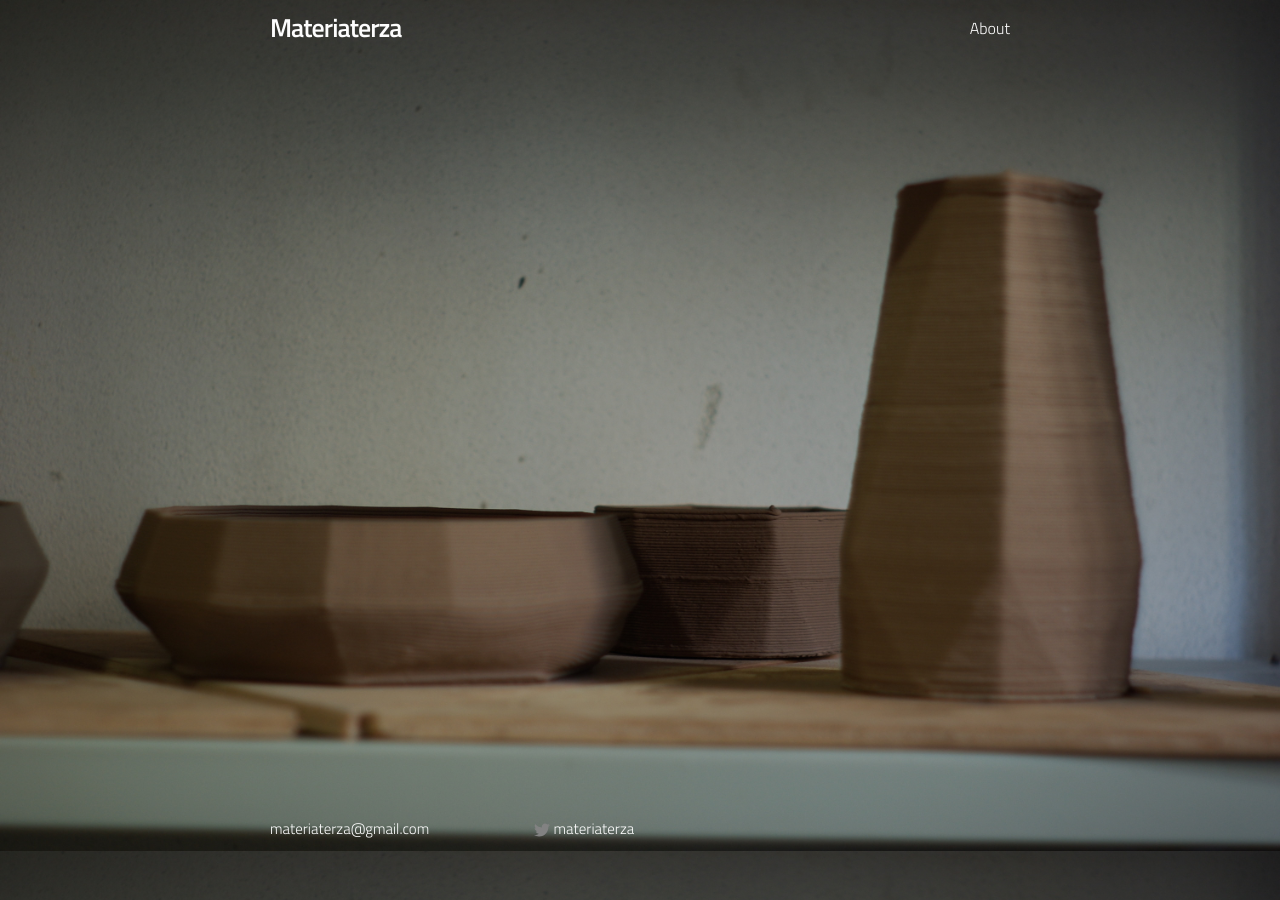
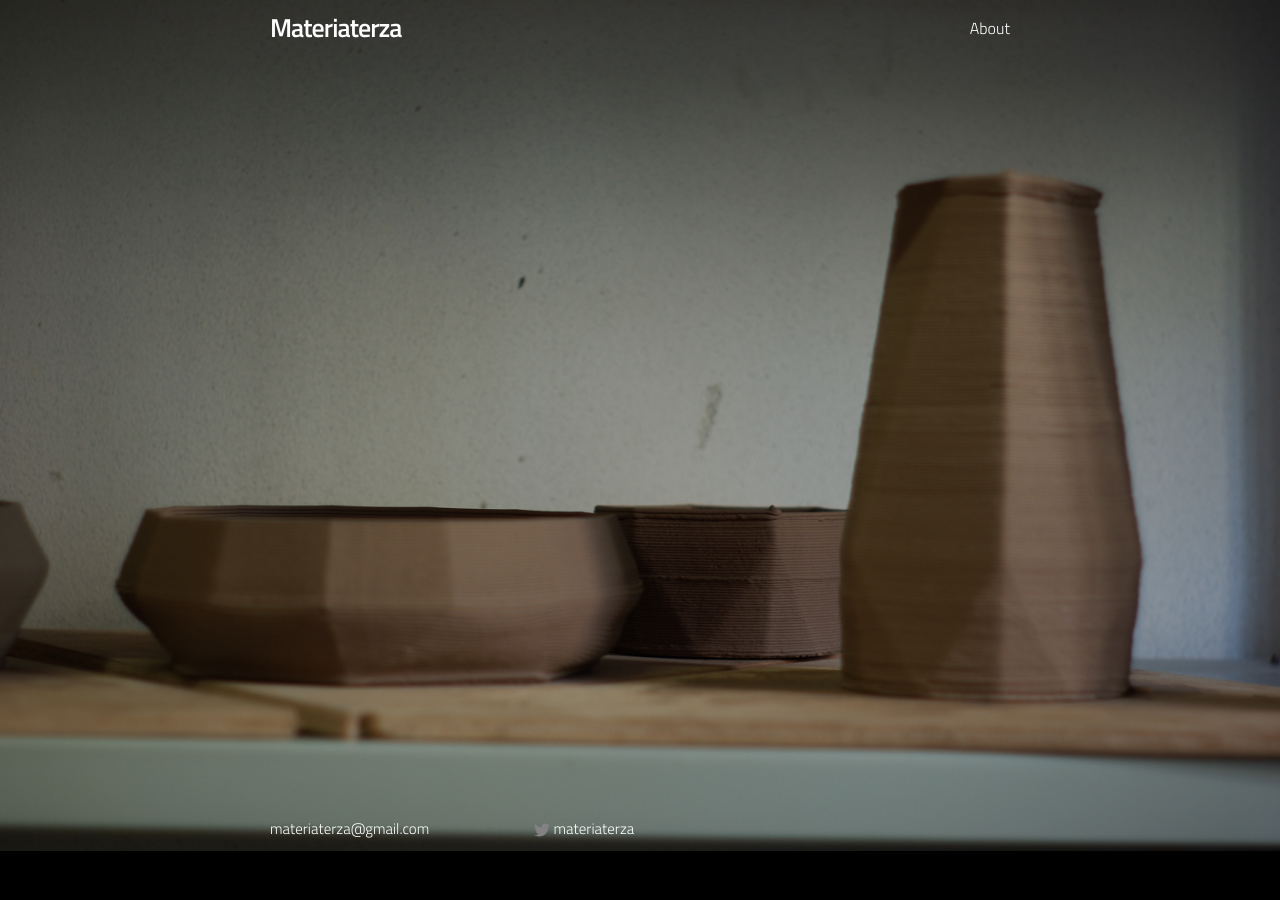
Before and after one commit to fabbbrizio/materiaterza, a Jekyll site: the page built from index.html, in a window 1280 px wide. Built offline with Jekyll 4.4.1, drawn with Linux system fonts in a browser that asks for light colours; nearby versions of some CDN libraries.

Commit message:
Aggiungo background nero

```diff
--- a/_sass/_base.scss
+++ b/_sass/_base.scss
@@ -65,6 +65,8 @@ body {
 body.with-full-bg {
   background-image: url('../images/ceramica.jpg');
   background-size: cover;
+  background-color: black;
+  background-repeat: no-repeat;
 }
 
 
```
